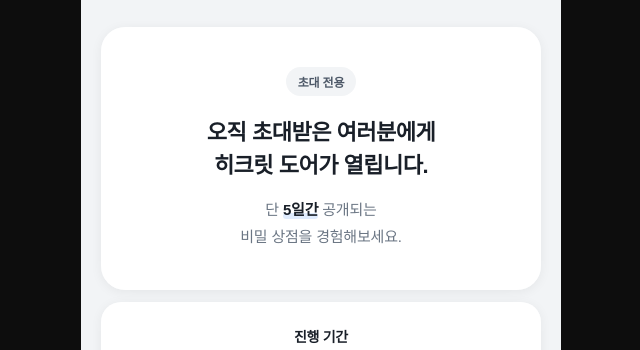
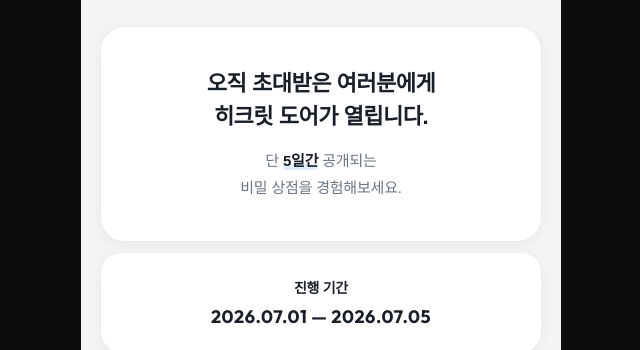
Before and after one commit to pms1-ui/hicret-door, a plain HTML site: page index.html in a window 1280 px wide. Shown: the part 243-593 px from the top of the page, without its empty margins (319-959 px from the left). Drawn offline with Linux system fonts and the light colour scheme.

Commit message:
fix: 초대 전용 태그 제거

```diff
--- a/index.html
+++ b/index.html
@@ -395,7 +395,6 @@
 
         <!-- 이벤트 설명 -->
         <div class="dim-box">
-          <div style="text-align:center;"><span class="label-tag">초대 전용</span></div>
           <h2>오직 초대받은 여러분에게<br>히크릿 도어가 열립니다.</h2>
           <p>
             단 <span class="highlight">5일간</span> 공개되는<br>
```
